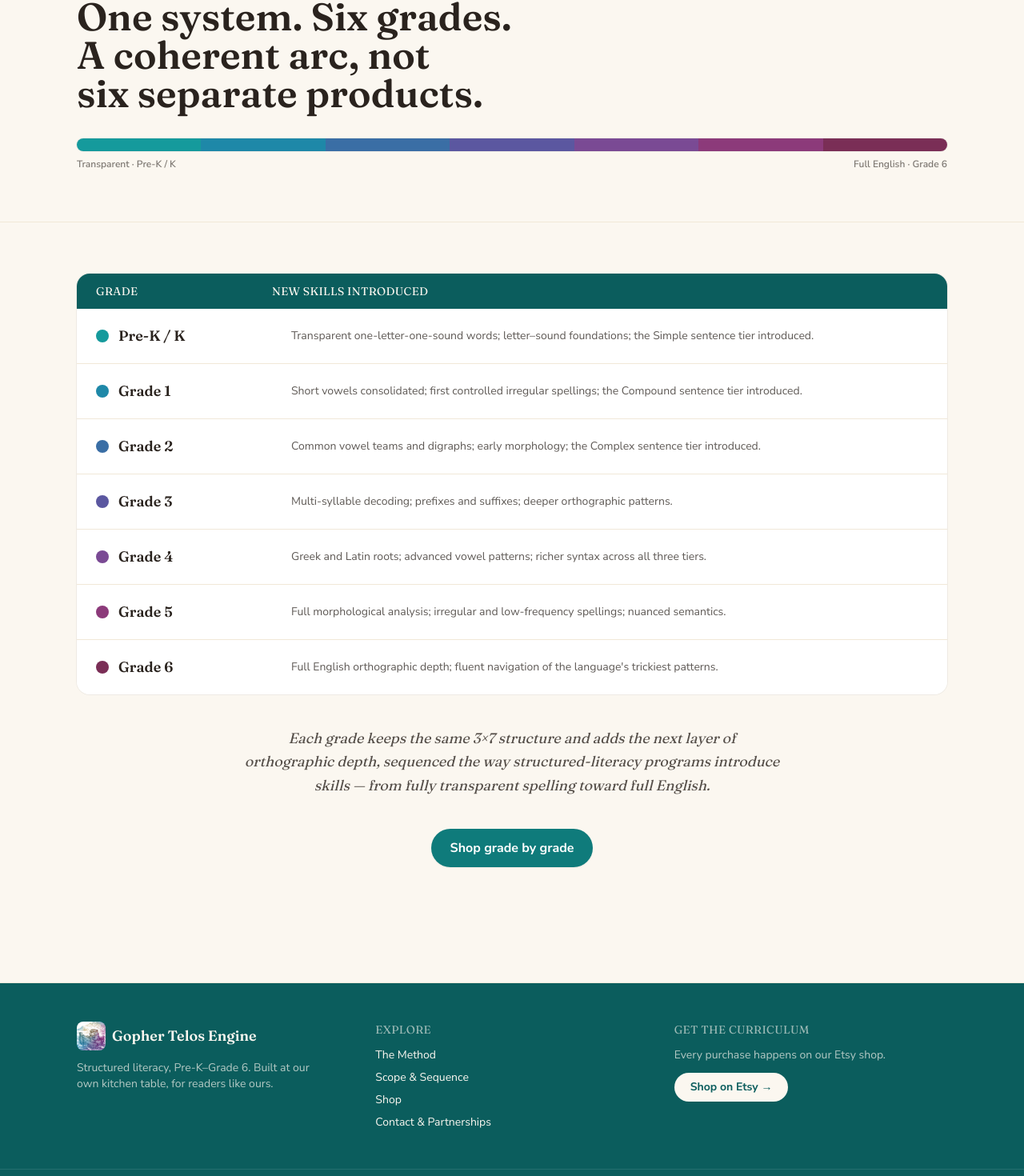
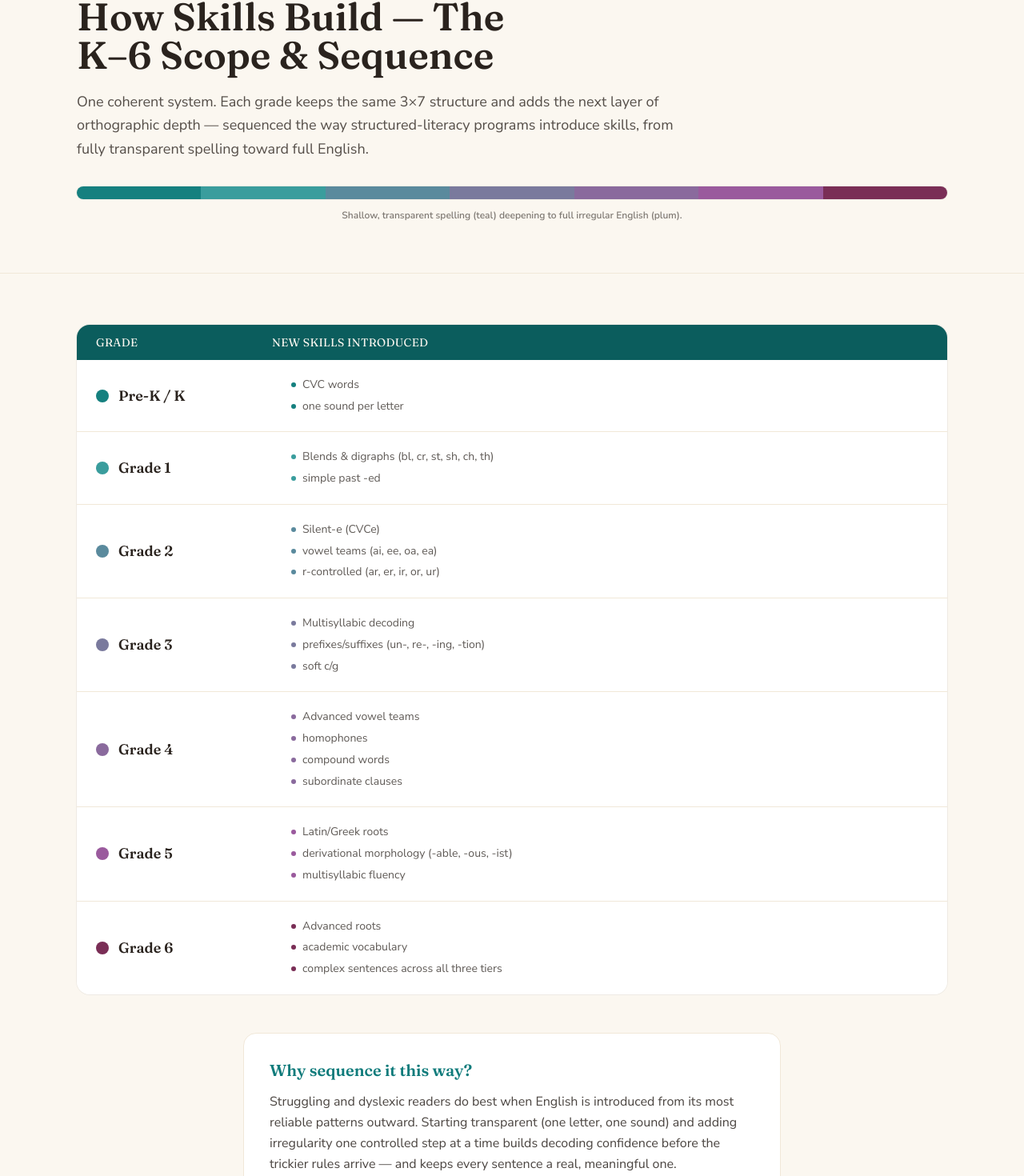
Before and after one commit to ejlotheunicorn-cell/gophertelos-site, a Next.js app: page /scope in a window 1280 px wide. Shown: the part 176-1646 px from the top of the page at 80% size. Built offline with nearby package versions, Linux system fonts and the light colour scheme; a web font is replaced by a local one.

Commit message:
Add real K-6 scope & sequence content, storefront link, deploy guide; refine Depth Color ramp

```diff
--- a/app/scope/page.js
+++ b/app/scope/page.js
@@ -18,16 +18,20 @@ export default function ScopePage() {
             Scope &amp; Sequence
           </p>
           <h1 className="mt-4 max-w-3xl font-display text-4xl font-semibold leading-tight text-brand-ink sm:text-5xl">
-            One system. Six grades. A coherent arc, not six separate products.
+            How Skills Build — The K–6 Scope &amp; Sequence
           </h1>
+          <p className="mt-5 max-w-3xl text-lg leading-relaxed text-brand-ink/80">
+            One coherent system. Each grade keeps the same 3×7 structure and adds the next layer of
+            orthographic depth — sequenced the way structured-literacy programs introduce skills, from
+            fully transparent spelling toward full English.
+          </p>
 
           {/* Depth Color System header bar */}
           <div className="mt-8">
             <DepthBar />
-            <div className="mt-2 flex justify-between text-xs font-semibold text-brand-ink/60">
-              <span>Transparent · Pre-K / K</span>
-              <span>Full English · Grade 6</span>
-            </div>
+            <p className="mt-3 text-center text-xs font-semibold text-brand-ink/60">
+              Shallow, transparent spelling (teal) deepening to full irregular English (plum).
+            </p>
           </div>
         </Container>
       </section>
@@ -36,11 +40,15 @@ export default function ScopePage() {
         <Container>
           <ScopeTable />
 
-          <p className="mx-auto mt-10 max-w-2xl text-center font-display text-lg italic leading-relaxed text-brand-ink/80">
-            Each grade keeps the same 3×7 structure and adds the next layer of orthographic depth,
-            sequenced the way structured-literacy programs introduce skills — from fully transparent
-            spelling toward full English.
-          </p>
+          <div className="mx-auto mt-12 max-w-2xl rounded-2xl border border-brand-sand bg-white p-6 sm:p-8">
+            <h2 className="font-display text-xl font-semibold text-brand-teal">Why sequence it this way?</h2>
+            <p className="mt-3 leading-relaxed text-brand-ink/85">
+              Struggling and dyslexic readers do best when English is introduced from its most reliable
+              patterns outward. Starting transparent (one letter, one sound) and adding irregularity one
+              controlled step at a time builds decoding confidence before the trickier rules arrive — and
+              keeps every sentence a real, meaningful one.
+            </p>
+          </div>
 
           <div className="mt-10 flex justify-center">
             <Button href="/shop">Shop grade by grade</Button>
--- a/components/ScopeTable.js
+++ b/components/ScopeTable.js
@@ -26,9 +26,14 @@ export default function ScopeTable() {
               />
               <span className="font-display text-lg font-semibold text-brand-ink">{r.grade}</span>
             </div>
-            <div className="text-sm leading-relaxed text-brand-ink/75 sm:px-6 sm:py-5">
-              {r.skills}
-            </div>
+            <ul className="space-y-1 text-sm leading-relaxed text-brand-ink/75 sm:px-6 sm:py-5">
+              {r.skills.map((skill, i) => (
+                <li key={i} className="flex gap-2">
+                  <span className="mt-2 h-1.5 w-1.5 flex-none rounded-full" style={{ backgroundColor: r.hex }} aria-hidden />
+                  <span>{skill}</span>
+                </li>
+              ))}
+            </ul>
           </div>
         ))}
       </div>
--- a/data/grades.js
+++ b/data/grades.js
@@ -1,23 +1,20 @@
 // ---------------------------------------------------------------------------
 // GRADE DATA — drives the Shop grade cards and the Scope & Sequence table.
 //
-// ⚠️  IMPORTANT: The `skills` descriptions below are PLACEHOLDERS written from
-//     the build brief. They are NOT copied from your Parent & Teacher Guide.
-//     Replace each `skills:` line with the real "New skills introduced" text
-//     from your guide before publishing. Same for the card `blurb:` lines.
-//
-// Adding a new grade later = add one object here. Nothing else to touch.
-// The `hex` values are the Depth Color System (teal -> plum).
+// The `skills` lists are the real "New skills introduced" content from the
+// Parent & Teacher Guide. The card `blurb:` lines are short marketing summaries
+// (tweak freely). Adding a new grade later = add one object here — nothing else
+// to touch. The `hex` values are the Depth Color System, teal -> plum.
 // ---------------------------------------------------------------------------
 
 export const depthColors = {
-  prek: '#159A9C',
-  g1: '#1E88A8',
-  g2: '#3A6EA5',
-  g3: '#5B57A0',
-  g4: '#7A4A94',
-  g5: '#8C3A7A',
-  g6: '#7A2E56',
+  prek: '#15807F', // teal (shallow, transparent spelling)
+  g1: '#3A9D9D',
+  g2: '#5A8A9D',
+  g3: '#7A7A9D',
+  g4: '#8A6A9D',
+  g5: '#9A5A9D',
+  g6: '#7A2E56', // plum (full irregular English)
 };
 
 // Shop page — grade cards.
@@ -52,45 +49,42 @@ export const gradeCards = [
   { id: 'g6', name: 'Grade 6', hex: depthColors.g6, status: 'coming' },
 ];
 
-// Scope & Sequence page — one row per grade band.
-// ⚠️  Replace `skills` with the real text from your Parent & Teacher Guide.
+// Scope & Sequence page — one row per grade band. `skills` is a list of the
+// new skills introduced at that grade.
 export const scopeRows = [
   {
     grade: 'Pre-K / K',
     hex: depthColors.prek,
-    skills:
-      'Transparent one-letter-one-sound words; letter–sound foundations; the Simple sentence tier introduced.',
+    skills: ['CVC words', 'one sound per letter'],
   },
   {
     grade: 'Grade 1',
     hex: depthColors.g1,
-    skills:
-      'Short vowels consolidated; first controlled irregular spellings; the Compound sentence tier introduced.',
+    skills: ['Blends & digraphs (bl, cr, st, sh, ch, th)', 'simple past -ed'],
   },
   {
     grade: 'Grade 2',
     hex: depthColors.g2,
-    skills:
-      'Common vowel teams and digraphs; early morphology; the Complex sentence tier introduced.',
+    skills: ['Silent-e (CVCe)', 'vowel teams (ai, ee, oa, ea)', 'r-controlled (ar, er, ir, or, ur)'],
   },
   {
     grade: 'Grade 3',
     hex: depthColors.g3,
-    skills: 'Multi-syllable decoding; prefixes and suffixes; deeper orthographic patterns.',
+    skills: ['Multisyllabic decoding', 'prefixes/suffixes (un-, re-, -ing, -tion)', 'soft c/g'],
   },
   {
     grade: 'Grade 4',
     hex: depthColors.g4,
-    skills: 'Greek and Latin roots; advanced vowel patterns; richer syntax across all three tiers.',
+    skills: ['Advanced vowel teams', 'homophones', 'compound words', 'subordinate clauses'],
   },
   {
     grade: 'Grade 5',
     hex: depthColors.g5,
-    skills: 'Full morphological analysis; irregular and low-frequency spellings; nuanced semantics.',
+    skills: ['Latin/Greek roots', 'derivational morphology (-able, -ous, -ist)', 'multisyllabic fluency'],
   },
   {
     grade: 'Grade 6',
     hex: depthColors.g6,
-    skills: "Full English orthographic depth; fluent navigation of the language's trickiest patterns.",
+    skills: ['Advanced roots', 'academic vocabulary', 'complex sentences across all three tiers'],
   },
 ];
```
